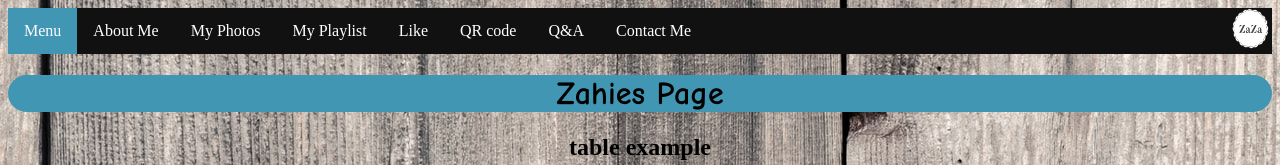
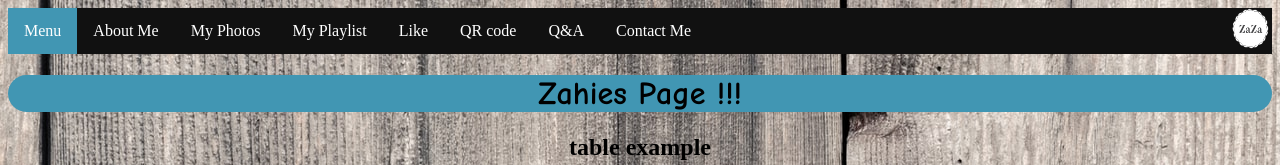
Before and after one commit to SISE-Web-Development-Environments/assignment1-zahies, a plain HTML site: page index.html in a window 1280 px wide. Shown: the top 165 px of the page. Drawn offline with Linux system fonts and the light colour scheme.

Commit message:
!!!! adasdas

```diff
--- a/index.html
+++ b/index.html
@@ -19,7 +19,7 @@
   </ul>
 </div>
 
-  <h1 align=center >Zahies Page</h1>
+  <h1 align=center >Zahies Page !!!</h1>
 
 
 <center><h2>table example</h2></center>
```
